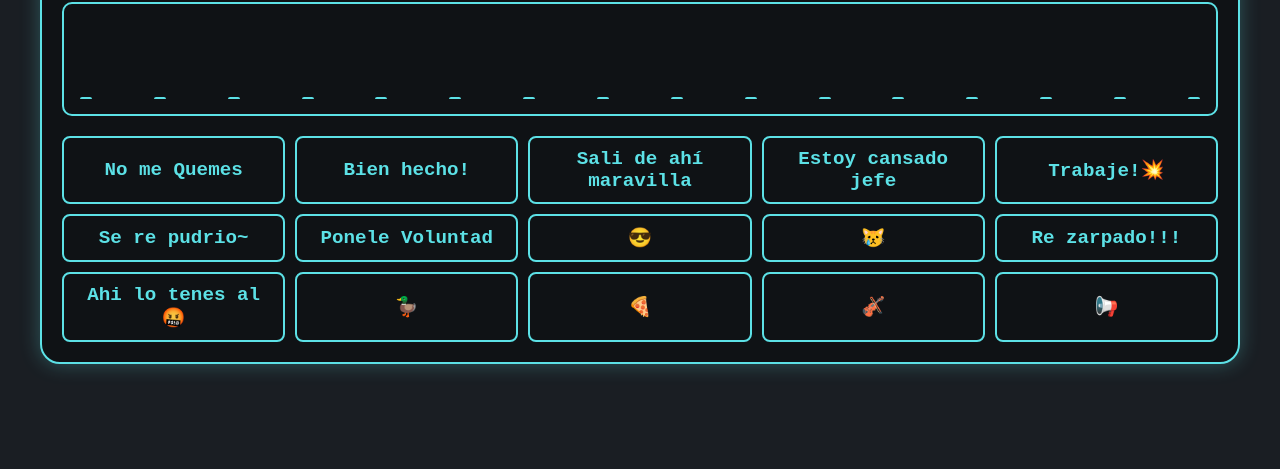
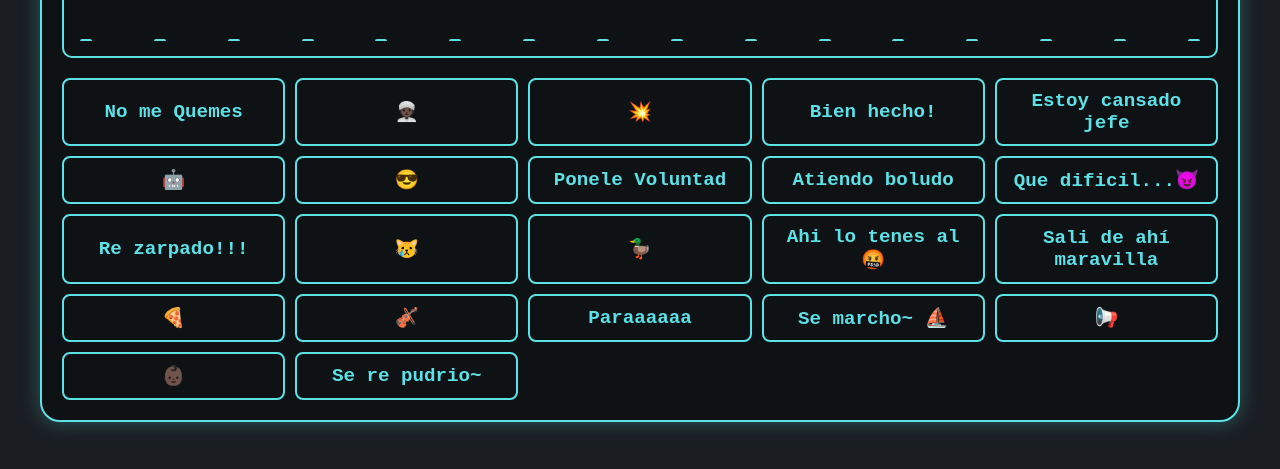
Before and after one commit to soulrata/MiauControl, a plain HTML site: page index.html in a window 1280 px wide. Shown: the part 259-728 px from the top of the page. Drawn offline with Linux system fonts and the light colour scheme.

Commit message:
Actualización de sonidos

```diff
--- a/index.html
+++ b/index.html
@@ -28,20 +28,27 @@
 
             <div class="sound-buttons">
                 <button class="sound-btn" data-sound="no-me-quemes">No me Quemes</button>
+                <button class="sound-btn" data-sound="no-quieros-vivir">👳🏿‍♀️</button>
+                <button class="sound-btn" data-sound="latigo">💥</button>
                 <button class="sound-btn" data-sound="bien-hecho">Bien hecho!</button>
+                <button class="sound-btn" data-sound="estoy-cansado-jefe">Estoy cansado jefe</button>
+                <button class="sound-btn" data-sound="auto-no-esta">🤖</button>
+                <button class="sound-btn" data-sound="SnoopDogg">😎</button>
+                <button class="sound-btn" data-sound="ponele-voluntad">Ponele Voluntad</button>
+                <button class="sound-btn" data-sound="atiendo-boludos">Atiendo boludo</button>
+                <button class="sound-btn" data-sound="dificil">Que dificil...😈</button>
+                <button class="sound-btn" data-sound="me siento re zarpado">Re zarpado!!!</button>
+                <button class="sound-btn" data-sound="miau-triste">😿</button>
+                <button class="sound-btn" data-sound="cuak">🦆</button>
+                <button class="sound-btn" data-sound="ahi-lo-tenes-al-pelotudo">Ahi lo tenes al 🤬</button>
                 <button class="sound-btn" data-sound="sali-de-ahi-maravilla">Sali de ahí maravilla</button>
-                <button class="sound-btn" data-sound="estoy-cansado-jefe">Estoy cansado jefe</button>
-                <button class="sound-btn" data-sound="latigo">Trabaje!💥</button>
-                <button class="sound-btn" data-sound="serepudrio">Se re pudrio~</button>
-                <button class="sound-btn" data-sound="ponele-voluntad">Ponele Voluntad</button>
-                <button class="sound-btn" data-sound="SnoopDogg">😎</button>
-                <button class="sound-btn" data-sound="miau-triste">😿</button>
-                <button class="sound-btn" data-sound="me siento re zarpado">Re zarpado!!!</button>
-                <button class="sound-btn" data-sound="ahi-lo-tenes-al-pelotudo">Ahi lo tenes al 🤬</button>
-                <button class="sound-btn" data-sound="cuak">🦆</button>
                 <button class="sound-btn" data-sound="ya-llegaron-las-pipsash">🍕</button>
                 <button class="sound-btn" data-sound="sad-violin">🎻</button>
+                <button class="sound-btn" data-sound="paraaaaa">Paraaaaaa</button>
+                <button class="sound-btn" data-sound="marcho">Se marcho~ ⛵</button>
                 <button class="sound-btn" data-sound="camion-venta">📢</button>
+                <button class="sound-btn" data-sound="tia-paola">👶🏿</button>
+                <button class="sound-btn" data-sound="serepudrio">Se re pudrio~</button>
             </div>
         </div>
     </div>
```
Also changed, not shown: 6 other files.
